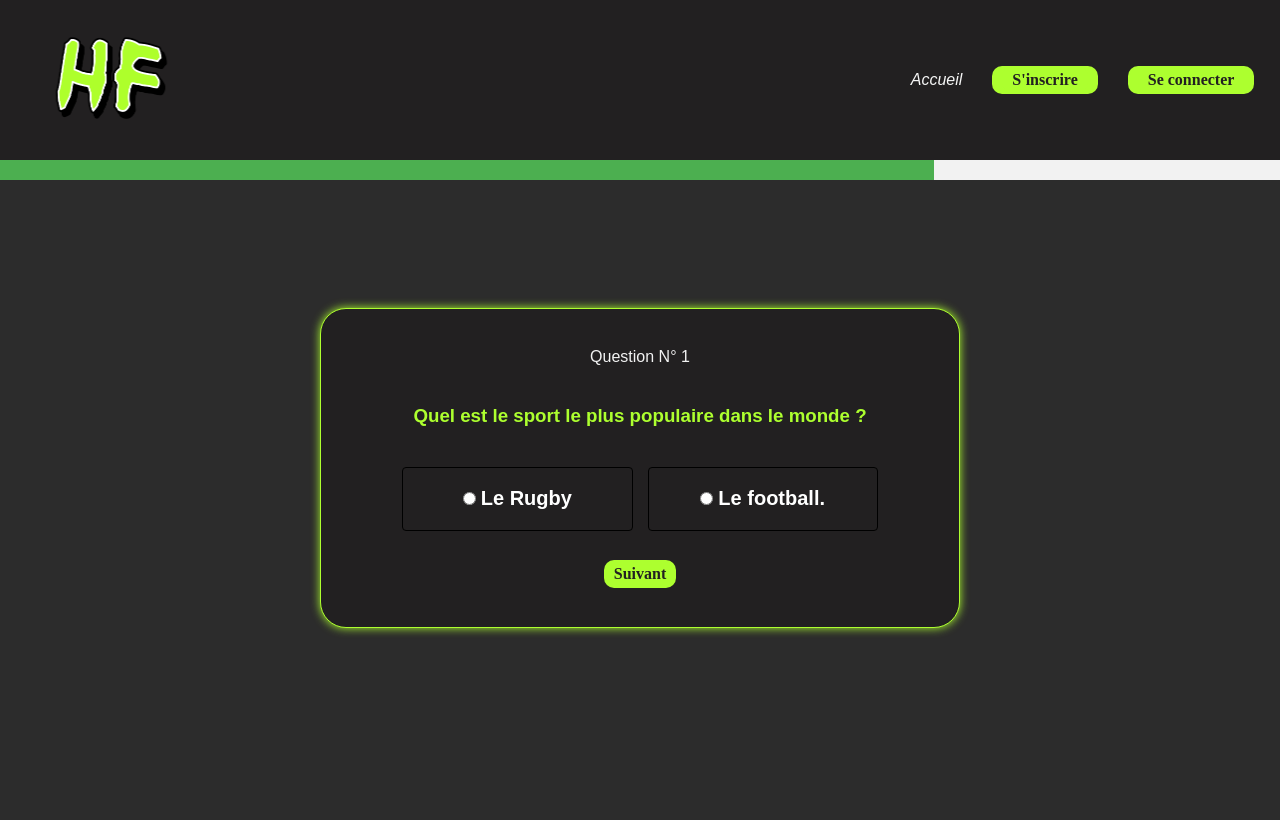
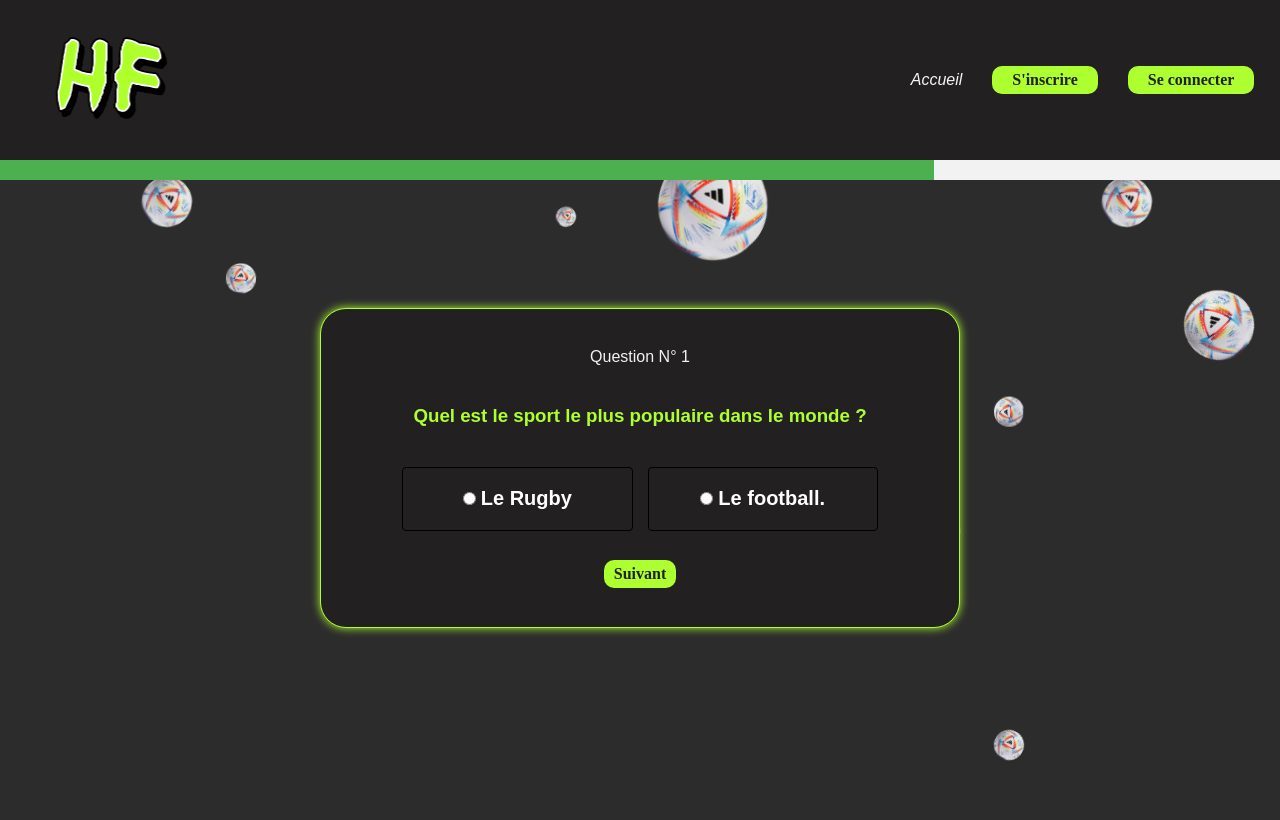
Before and after one commit to hichamzh/Quizz, a PHP site: the page made by app/index.php in a window 1280 px wide. Run offline with PHP 8.4, Linux system fonts and the light colour scheme; data comes from the database, SQL or seed files in the repository.

Commit message:
ballonfond

```diff
--- a/app/Composants/nav-bar.css
+++ b/app/Composants/nav-bar.css
@@ -20,7 +20,7 @@
   align-items: center;
   justify-content: space-between;
   width: 100%;
-  height: 20%;
+  max-height: 20%;
   background: #222021;
 }
 
--- a/app/Views/View_qcm.php
+++ b/app/Views/View_qcm.php
@@ -11,13 +11,28 @@
 </head>
 
 <body>
+
+
+
+<!-- Generation d'image en fond selon le theme -->
+    <?php for ($i = 0; $i < 16; $i++) : ?>
+        <?php if ($_SESSION['id_theme'] == '7') : ?>
+            <div class="carre"></div>
+
+        <?php elseif ($_SESSION['id_theme'] == '8') : ?>
+            <div class="basket"></div>
+
+        <?php endif; ?>
+    <?php endfor; ?>
+
+<!-- Generation barre de timer -->
     <div class="progress_bar_container">
         <div class="progress_bar"></div>
     </div>
-
     <?php
     $score = $_SESSION['score'];
     $score_string = intval($score);
+
     ?>
 
     <form method="post" action="?controller=qcm&action=question_suivante" class="form_qcm">
@@ -36,11 +51,10 @@
             </h3>
 
             <div class="container_reponses">
-            <?php foreach ($data['reponses'] as $r): ?>
+                <?php foreach ($data['reponses'] as $r) : ?>
 
                     <label for="reponse<?= $r->id_reponse ?>" class="larger-click-area centre">
-                        <input type="radio" id="reponse<?= $r->id_reponse ?>" name="reponse" class="margin "
-                            value="<?= $r->id_reponse ?>" required>
+                        <input type="radio" id="reponse<?= $r->id_reponse ?>" name="reponse" class="margin " value="<?= $r->id_reponse ?>" required>
                         <?= $r->reponse ?>
                     </label>
 
@@ -48,7 +62,7 @@
             </div>
 
             <div class="button">
-                <input type="submit" value="Suivant" class="butt"/>
+                <input type="submit" value="Suivant" class="butt" />
             </div>
         </div>
     </form>
--- a/app/public/Css/qcm.css
+++ b/app/public/Css/qcm.css
@@ -97,3 +97,250 @@
   align-items: center;
   gap: 15px;
 }
+
+/*TEST ANIMATION */
+
+.carre {
+  width: 50px;
+  height: 50px;
+  position: absolute;
+  bottom: 0%;
+  opacity: 0;
+  right: 10%;
+  animation: animate 15s linear infinite;
+  transition: all ease 0.1s;
+  z-index: -1;
+  background-image: url("../Assets/ballon.png");
+  background-size: contain;
+  background-repeat: no-repeat;
+}
+.carre>img:hover {
+  cursor: pointer;
+}
+.carre img {
+  width: 90%;
+  height: 90%;
+}
+
+.carre:nth-of-type(2) {
+  width: 30px;
+  height: 30px;
+  right: 20%;
+  animation-delay: 3s;
+}
+
+.carre:nth-of-type(3) {
+  width: 60px;
+  height: 60px;
+  right: 25%;
+  animation-delay: 5s;
+}
+.carre:nth-of-type(4) {
+  width: 20px;
+  height: 20px;
+  right: 35%;
+  animation-delay: 10s;
+}
+.carre:nth-of-type(5) {
+  width: 30px;
+  height: 30px;
+  right: 40%;
+  animation-delay: 5s;
+}
+.carre:nth-of-type(6) {
+  width: 70px;
+  height: 70px;
+  right: 50%;
+  animation-delay: 3s;
+}
+.carre:nth-of-type(7) {
+  width: 20px;
+  height: 20px;
+  right: 55%;
+  animation-delay: 0s;
+}
+.carre:nth-of-type(8) {
+  width: 35px;
+  height: 35px;
+  right: 65%;
+  animation-delay: 2s;
+}
+.carre:nth-of-type(9) {
+  width: 25px;
+  height: 25px;
+  right: 70%;
+  animation-delay: 5s;
+}
+.carre:nth-of-type(10) {
+  width: 30px;
+  height: 30px;
+  right: 80%;
+  animation-delay: 1s;
+}
+.carre:nth-of-type(11) {
+  width: 50px;
+  height: 50px;
+  right: 85%;
+  animation-delay: 0s;
+}
+.carre:nth-of-type(12) {
+  width: 80px;
+  height: 80px;
+  right: 41%;
+  animation-delay: 6s;
+}
+.carre:nth-of-type(13) {
+  width: 83px;
+  height: 83px;
+  right: 50%;
+  animation-delay: 3s;
+}
+.carre:nth-of-type(14) {
+  width: 30px;
+  height: 30px;
+  right: 20%;
+  animation-delay: 8s;
+}
+.carre:nth-of-type(15) {
+  width: 70px;
+  height: 70px;
+  right: 2%;
+  animation-delay: 2s;
+}
+.carre:nth-of-type(16) {
+  width: 110px;
+  height: 110px;
+  right: 40%;
+  animation-delay: 0.5s;
+}
+
+
+
+
+.basket {
+  width: 50px;
+  height: 50px;
+  position: absolute;
+  bottom: 0%;
+  opacity: 0;
+  right: 10%;
+  animation: animate 15s linear infinite;
+  transition: all ease 0.1s;
+  z-index: -1;
+  background-image: url("../Assets/ballonBasket.png");
+  background-size: contain;
+  background-repeat: no-repeat;
+}
+.basket>img:hover {
+  cursor: pointer;
+}
+.basket img {
+  width: 90%;
+  height: 90%;
+}
+
+.basket:nth-of-type(2) {
+  width: 30px;
+  height: 30px;
+  right: 20%;
+  animation-delay: 3s;
+}
+
+.basket:nth-of-type(3) {
+  width: 60px;
+  height: 60px;
+  right: 25%;
+  animation-delay: 5s;
+}
+.basket:nth-of-type(4) {
+  width: 20px;
+  height: 20px;
+  right: 35%;
+  animation-delay: 10s;
+}
+.basket:nth-of-type(5) {
+  width: 30px;
+  height: 30px;
+  right: 40%;
+  animation-delay: 5s;
+}
+.basket:nth-of-type(6) {
+  width: 70px;
+  height: 70px;
+  right: 50%;
+  animation-delay: 3s;
+}
+.basket:nth-of-type(7) {
+  width: 20px;
+  height: 20px;
+  right: 55%;
+  animation-delay: 0s;
+}
+.basket:nth-of-type(8) {
+  width: 35px;
+  height: 35px;
+  right: 65%;
+  animation-delay: 2s;
+}
+.basket:nth-of-type(9) {
+  width: 25px;
+  height: 25px;
+  right: 70%;
+  animation-delay: 5s;
+}
+.basket:nth-of-type(10) {
+  width: 30px;
+  height: 30px;
+  right: 80%;
+  animation-delay: 1s;
+}
+.basket:nth-of-type(11) {
+  width: 50px;
+  height: 50px;
+  right: 85%;
+  animation-delay: 0s;
+}
+.basket:nth-of-type(12) {
+  width: 80px;
+  height: 80px;
+  right: 41%;
+  animation-delay: 6s;
+}
+.basket:nth-of-type(13) {
+  width: 83px;
+  height: 83px;
+  right: 50%;
+  animation-delay: 3s;
+}
+.basket:nth-of-type(14) {
+  width: 30px;
+  height: 30px;
+  right: 20%;
+  animation-delay: 8s;
+}
+.basket:nth-of-type(15) {
+  width: 70px;
+  height: 70px;
+  right: 2%;
+  animation-delay: 2s;
+}
+.basket:nth-of-type(16) {
+  width: 110px;
+  height: 110px;
+  right: 40%;
+  animation-delay: 0.5s;
+}
+
+@keyframes animate {
+  0% {
+    transform: translateY(0) rotate(0deg);
+    opacity: 3;
+    border-radius: 0;
+  }
+
+  100% {
+    transform: translateY(-1000px) rotate(720deg);
+    opacity: 1;
+    border-radius: 50%;
+  }
+}
```
Also changed, not shown: app/public/Assets/ballon.png (added), app/public/Assets/ballonBasket.png (added). Lines whose indentation alone changed are shown as unchanged.
